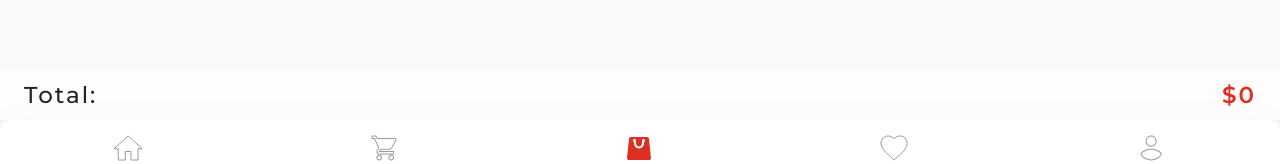
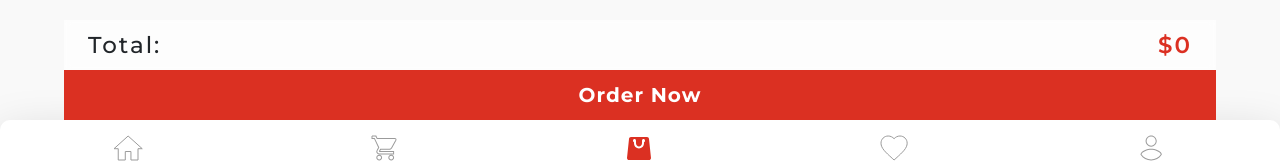
Before and after one commit to izzetomarovcff/e-commerce-react-app, a React (Create React App) app: page /cart in a window 1280 px wide. Shown: the part 610-774 px from the top of the page. Built offline with nearby package versions, Linux system fonts and the light colour scheme; no server answers; sample sign-in values are in the browser's storage.

Commit message:
new order

```diff
--- a/src/components/MyOrders.jsx
+++ b/src/components/MyOrders.jsx
@@ -51,7 +51,7 @@ function MyOrders() {
                 </div>
                 <div className="details mt-3">
                     <div className='btn btn-outline-dark px-4'>Details</div>
-                    <div className='status text-primary'>Delivered</div>
+                    <div className='status text-primary'>Cancelled</div>
                 </div>
             </div>
         </div>
--- a/src/pages/Cart.jsx
+++ b/src/pages/Cart.jsx
@@ -3,28 +3,29 @@ import Footernavbar from '../components/Footernavbar'
 import { onAuthStateChanged } from 'firebase/auth'
 import { auth } from '../firebase'
 import { useDispatch, useSelector } from 'react-redux'
-import { ProductMinus, ProductPlus, ProductRemoveCart } from '../redux/actions'
+import { ClearCart, ProductMinus, ProductPlus, ProductRemoveCart } from '../redux/actions'
 import { Link } from 'react-router-dom'
 
 function Cart() {
   const { GeneralResponse } = useSelector(state => state)
-  const [sum,setSum] = useState(0)
-  const [oldSum,setOldSum] = useState(null)
+  const [sum, setSum] = useState(0)
+  const [oldSum, setOldSum] = useState(null)
+  const [authuser, setAuthUser] = useState(null)
   const dispatch = useDispatch()
-  useEffect(()=>{
-    let total =0
-    let totalold=0
-    for(let i of GeneralResponse.cart){
-      totalold = totalold + i.count*i.oldPrice
-      total = total + i.count*i.price
+  useEffect(() => {
+    let total = 0
+    let totalold = 0
+    for (let i of GeneralResponse.cart) {
+      totalold = totalold + i.count * i.oldPrice
+      total = total + i.count * i.price
     }
     setOldSum(totalold)
     setSum(total)
-  },[GeneralResponse])
+  }, [GeneralResponse])
   useEffect(() => {
     const listen = onAuthStateChanged(auth, (user) => {
-      // console.log(user.email) //check token status
       if (user) {
+        setAuthUser(user)
       } else {
         window.location.href = "/signup"
       }
@@ -33,35 +34,60 @@ function Cart() {
       listen()
     }
   }, [])
-  const productCountPlus = (id)=>{
-    let stateres = GeneralResponse.cart.find(item=>item.id == id)
-    if(stateres){
+  const productCountPlus = (id) => {
+    let stateres = GeneralResponse.cart.find(item => item.id == id)
+    if (stateres) {
       dispatch(ProductPlus(id))
-    }else{
+    } else {
 
     }
   }
-const productCountMinus = (id) =>{
-    let stateres = GeneralResponse.cart.find(item=>item.id == id)
-    if(stateres){
+  const productCountMinus = (id) => {
+    let stateres = GeneralResponse.cart.find(item => item.id == id)
+    if (stateres) {
       dispatch(ProductMinus(id))
     }
   }
-const removecart = (id)=>{
-  let stateres = GeneralResponse.cart.find(item=>item.id == id)
-  if(stateres){
+  const removecart = (id) => {
+    let stateres = GeneralResponse.cart.find(item => item.id == id)
+    if (stateres) {
       dispatch(ProductRemoveCart(id))
     }
+  }
+  const newOrder = async () => {
+    try {
+      if (GeneralResponse.cart.length != 0) {
+        let newOrderOBJ = {
+          orderId: "",
+          orderOwnerEmail: authuser.email,
+          orderStatus: "processing",
+          products: GeneralResponse.cart
+        }
+        await fetch(`${process.env.REACT_APP_FIREBASE_DATABASE_URL}/orders.json`,
+          {
+            method: "POST",
+            headers: {
+              'Content-Type': 'application/json',
+            },
+            body: JSON.stringify(newOrderOBJ)
+          })
+          dispatch(ClearCart())
+      }
+    } catch (error) {
+      console.log(error)
+    }
+
+
   }
   return (
     <div className='cart'>
       <div className='header bg-secondary'>My Bag</div>
       <div className='products'>
-        {GeneralResponse.cart.length == 0 ?(
+        {GeneralResponse.cart.length == 0 ? (
           <div className='mx-auto mt-5'>Bag Is Empty</div>
         ) : (
-          GeneralResponse.cart.map((product,productkey)=>{
-            return(
+          GeneralResponse.cart.map((product, productkey) => {
+            return (
               <div className='product shadow-sm' key={productkey}>
                 <Link to={`/shop/product/${product.id}`}>
                   <div className="imgdiv">
@@ -71,29 +97,29 @@ const removecart = (id)=>{
                 <div className="details">
                   <div className="textcontent">
                     <div className='info mt-2'>
-                      <Link className='h1'  to={`/shop/product/${product.id}`}>{product.productName}</Link>
-                      {product.sizes == "" ? (null):(
+                      <Link className='h1' to={`/shop/product/${product.id}`}>{product.productName}</Link>
+                      {product.sizes == "" ? (null) : (
                         <p className='size mt-1'><span>Size:</span><span className='text-dark ms-2'>{product.sizes}</span></p>
                       )}
                     </div>
-                    <div className='totrash me-3 mt-2' onClick={()=>removecart(product.id)}>
+                    <div className='totrash me-3 mt-2' onClick={() => removecart(product.id)}>
                       <img src="/icons/trash.svg" alt="" />
                     </div>
                   </div>
                   <div className="countandprice mb-3">
                     <div className="countinfo">
-                      <div className="countminus shadow" onClick={()=>productCountMinus(product.id)}>
+                      <div className="countminus shadow" onClick={() => productCountMinus(product.id)}>
                         <img src="/icons/minus.svg" alt="" />
                       </div>
                       {product.count}
-                      <div className="countplus shadow" onClick={()=>productCountPlus(product.id)}>
+                      <div className="countplus shadow" onClick={() => productCountPlus(product.id)}>
                         <img src="/icons/plus.svg" alt="" />
                       </div>
 
                     </div>
                     <div className="price me-4 ">
-                      {product.oldPrice*product.count == 0 ? (null):(<del className='me-1'>${product.oldPrice*product.count}</del>)}
-                      ${product.price*product.count}
+                      {product.oldPrice * product.count == 0 ? (null) : (<del className='me-1'>${product.oldPrice * product.count}</del>)}
+                      ${product.price * product.count}
                     </div>
 
                   </div>
@@ -104,16 +130,20 @@ const removecart = (id)=>{
           })
         )}
       </div>
+      <div className="neworder btn btn-primary" onClick={newOrder}>
+        Order Now
+      </div>
       <div className="footer bg-white">
         <div className='total text-dark ms-4'>Total: </div>
         <div className="amount text-primary me-4">
-          {oldSum == 0 ? (null):(<del className='me-2'>${oldSum}</del>)}
+          {oldSum == 0 ? (null) : (<del className='me-2'>${oldSum}</del>)}
 
           ${sum}
         </div>
+
       </div>
 
-      <Footernavbar/>
+      <Footernavbar />
     </div>
   )
 }
--- a/src/redux/actions.js
+++ b/src/redux/actions.js
@@ -28,3 +28,8 @@ export const ProductRemoveCart = id =>{
         payload: id
     }
 }
+export const ClearCart = () =>{
+    return {
+        type: 'CLEAR_CART',
+    }
+}
--- a/src/redux/reducer.js
+++ b/src/redux/reducer.js
@@ -24,6 +24,11 @@ export default (state = INITIAL_STATE, action)=>{
                 newcart[plusindex].count ++
                 return { ...state, cart: newcart }
             }
+        case "CLEAR_CART":
+            let delcart = state.cart
+            let dellenght = delcart.length
+            delcart.splice(0,dellenght)
+            return{...state, cart: delcart}
         case "PRODUCT_MINUS":
             let minusproduct = state.cart.find(item=>item.id == action.payload)
             let minusindex = state.cart.indexOf(minusproduct)
--- a/src/scss/_style.scss
+++ b/src/scss/_style.scss
@@ -780,7 +780,7 @@ a{
     display: flex;
     flex-direction: column;
     align-items: center;
-    padding-bottom: 135px;
+    padding-bottom: 175px;
     .header{
         --bs-bg-opacity: .7;
         backdrop-filter: blur(10px);
@@ -921,13 +921,13 @@ a{
         --bs-bg-opacity: .7;
         backdrop-filter: blur(3px);
         position: fixed;
-        bottom: 70px;
+        bottom: 120px;
         display: flex;
         flex-direction: row;
         align-items: center;
         justify-content: space-between;
         z-index: 101;
-        width: 100%;
+        width: 90%;
         height: 50px;
         background-color: $white;
         .total{
@@ -946,6 +946,21 @@ a{
                 color: #9B9B9B;
             }
         }
+    }
+    .neworder{
+        display: flex;
+        align-items: center;
+        justify-content: center;
+        width: 90%;
+        height: 50px;
+        position: fixed;
+        bottom: 70px;
+        z-index: 102;
+        color: #fff;
+        font-size: 20px;
+        font-weight: 700;
+        letter-spacing: 1px;
+        border-radius: 0px!important;
     }
 }
 .favorites{
```
Also changed, not shown: src/components/Test.jsx (added, +28 -0 lines), src/css/bootstrap.css. Lines whose indentation alone changed are shown as unchanged.
